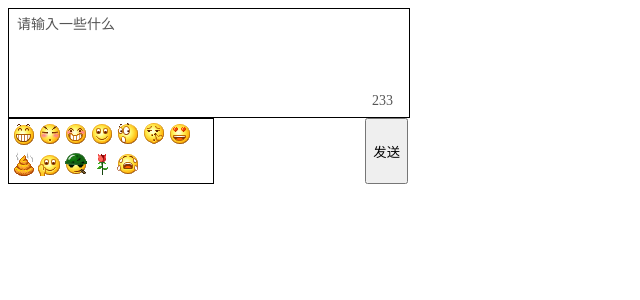
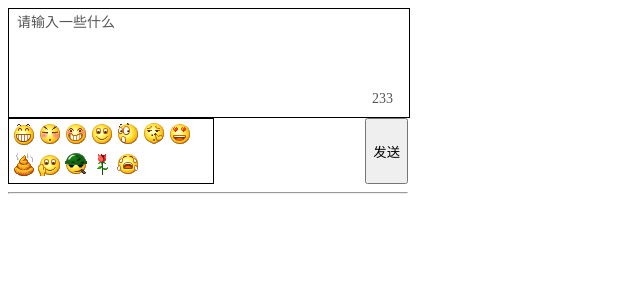
Before and after one commit to ylfeng250/div-editor, a Vue app: page / in a window 1280 px wide. Shown: the top 300 px of the page, without its empty margins (0-640 px from the left). Built offline with nearby package versions, Linux system fonts and the light colour scheme.

Commit message:
粘贴事件和发布消息的处理

```diff
--- a/src/components/editor.vue
+++ b/src/components/editor.vue
@@ -10,8 +10,10 @@
     </div>
     <div class="edit-bottom">
       <emoji-box @select="selectEmoji"></emoji-box>
-      <button class="send-btn">发送</button>
+      <button class="send-btn" @click="sendMessage">发送</button>
     </div>
+    <hr>
+    <div class="show"></div>
   </div>
 </template>
 
@@ -25,6 +27,7 @@
   width: 100%;
   height: auto;
   font-size: 14px;
+  line-height: 20px;
   border: 1px solid;
 }
 .editor {
@@ -61,7 +64,7 @@
 </style>
 
 <script>
-import { getDomValue } from "../utils";
+import { getDomValue, emojiMap } from "../utils";
 import EmojiBox from "./emoji-box";
 export default {
   name: "editor",
@@ -91,24 +94,24 @@ export default {
     // 注册事件
     this.initEvent();
     // 初始化value值
-    this.contentValue = this.value;
+    this.contentValue = this.value
   },
-  destroyed() {
+  beforeDestroy() {
     // 删除事件
-    this.removeEvent();
+    this.removeEvent()
   },
   computed: {
     textCount() {
-      return this.maxCount - this.contentValue.length;
+      return this.maxCount - this.contentValue.length
     },
     showPlaceholder() {
-      return this.contentValue.length === 0 ? true : false;
+      return this.contentValue.length === 0 ? true : false
     }
   },
   watch: {
     contentValue(val, oldVal) {
       if (val.length === 0) {
-        this.$refs.editor && (this.$refs.editor.textContent = "");
+        this.$refs.editor && (this.$refs.editor.textContent = "")
       }
     }
   },
@@ -119,12 +122,16 @@ export default {
         "focus",
         this.changeContentValue,
         true
-      );
+      )
       this.$refs.editor.addEventListener("input", this.changeContentValue);
       this.$refs.editor.addEventListener(
         "DOMSubtreeModified",
         this.changeContentValue
-      );
+      )
+      this.$refs.editor.addEventListener(
+        "paste",
+        this.onPaste
+      )
     },
     removeEvent() {
       // 移除监听事件
@@ -132,24 +139,50 @@ export default {
         "focus",
         this.changeContentValue,
         true
-      );
+      )
       this.$refs.editor.removeEventListener("input", this.changeContentValue);
       this.$refs.editor.removeEventListener(
         "DOMSubtreeModified",
         this.changeContentValue
-      );
+      )
+      this.$refs.editor.removeEventListener(
+        "paste",
+        this.onPaste
+      )
+    },
+    onPaste (e) {
+      e.preventDefault()
+      let text = ''
+
+      if (window.clipboardData && window.clipboardData.setData) {
+        // IE
+        text = window.clipboardData.getData('text')
+      } else {
+        text = (e.originalEvent || e).clipboardData.getData('text/plain') || ''
+      }
+      // 过滤转义html标签
+      text = text.replace(/</g, '&lt').replace(/>/g, '&gt')
+      text = text.replace(/\r\n/g, '<br>')
+      document.execCommand('insertHTML', false, text)
     },
     changeContentValue() {
       // 更新值
       this.contentValue = getDomValue(this.$refs.editor)
         .replace(/^\n/, "")
-        .replace(/\n$/, "");
+        .replace(/\n$/, "")
       // 同时更行v-model绑定的值
-      this.$emit("input", this.contentValue);
+      this.$emit("input", this.contentValue)
     },
     // 处理选中的表情
     selectEmoji (emoji) {
-      alert(emoji)
+      var img = `<img src="${emojiMap[emoji]}" alt="${emoji}" style="vertical-align:-6px; display: inline-block">`
+      document.execCommand('insertHTML', false, img)
+    },
+    // 发送消息
+    sendMessage () {
+      var show = document.querySelector('.show')
+      console.log(this.contentValue)
+      show.textContent = JSON.stringify(this.contentValue)
     }
   }
 };
--- a/src/utils/index.js
+++ b/src/utils/index.js
@@ -1,5 +1,6 @@
 import { getDomValue } from './dom-utils'
-
+import { emojiMap } from './emojis'
 export {
-  getDomValue
+  getDomValue,
+  emojiMap
 }
```
Also changed, not shown: 1 other file (tests, documents, lock files or other folders).
